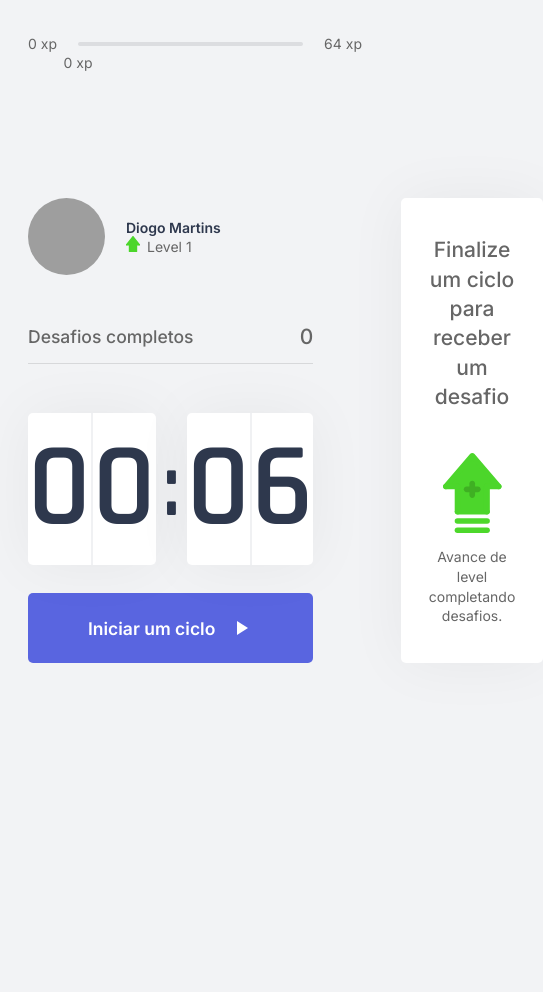
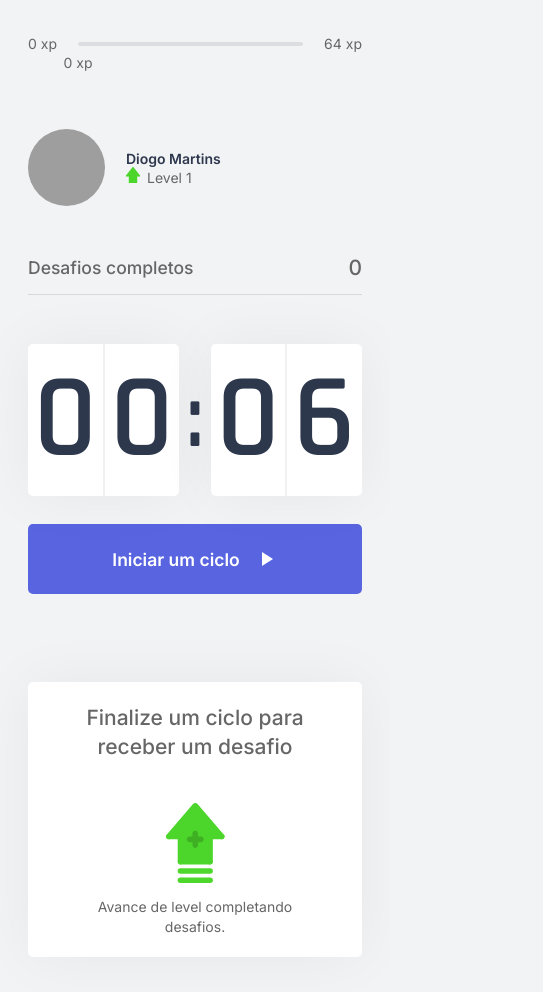
Before and after one commit to DiogoM14/move.it, a Next.js app in the folder front-end/: page / in a window 390 px wide. Shown: the whole page, 543 px wide, since content can reach past the window. Before the commit the page ends 844 px from the top, so only its background shows below. Built offline with nearby package versions, Linux system fonts and the light colour scheme; grey boxes are pictures that could not be loaded.

Commit message:
Mobile/Teblet responsivity

```diff
--- a/front-end/src/styles/components/ChallengeBox.module.css
+++ b/front-end/src/styles/components/ChallengeBox.module.css
@@ -108,3 +108,13 @@
 .challengeActive footer button:hover {
   filter: brightness(0.9);
 }
+
+@media (max-width: 768px) {
+  .challengeActive img {
+    margin-top: 1rem;
+  }
+
+  .challengeActive footer button {
+    margin-top: 1rem;
+  }
+}
--- a/front-end/src/styles/global.css
+++ b/front-end/src/styles/global.css
@@ -23,7 +23,7 @@
   }
 }
 
-@media(max-width: 720px) { /* Resolução mobile */
+@media(max-width: 770px) { /* Resolução mobile */
   html {
     font-size: 87.5%;
   }
--- a/front-end/src/styles/pages/Home.module.css
+++ b/front-end/src/styles/pages/Home.module.css
@@ -1,6 +1,6 @@
 .container {
   height: 100vh;
-  max-width: 992px;
+  max-width: 1080px;
   margin: 0 auto;
   padding: 2.5rem 2rem;
 
@@ -16,3 +16,16 @@
   gap: 6.25rem;
   align-content: center;
 }
+
+@media (max-width: 768px) {
+  .container section {
+    flex: 1;
+
+    padding: 5.5rem 0 2.5rem 0;
+
+    display: grid;
+    grid-template-columns: 1fr;
+    gap: 6.25rem;
+    align-content: center;
+  }
+}
```
